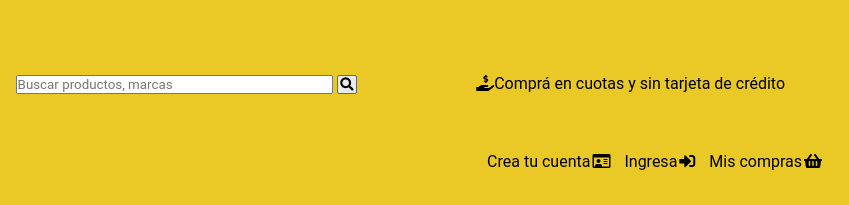
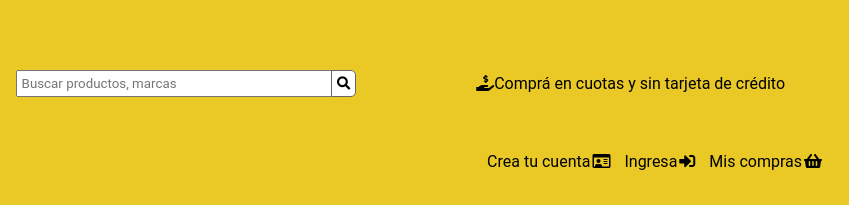
Before and after one commit to Franco-Lopez/mercado-liebre, a website: page views/home.html in a window 1280 px wide. Shown: the top 205 px of the page, 431-1280 px from the left. Drawn offline with Linux system fonts and the light colour scheme.

Commit message:
arregla barra de buscador

```diff
--- a/public/css/header.css
+++ b/public/css/header.css
@@ -16,15 +16,18 @@ header .busquedad{
 }
 header div.busquedad form input{
    width: 80%;
+   padding: 4px;
+
 }
 header div.busquedad form button{
 
-    background-color: var(--Gris-claro);
+    background-color: var(--Blanco);
     border: 1px solid var(--Gris-oscuro);
-    padding: 1px;
-    border-radius: 2px;
+    padding: 5px;
+    margin-left: -6px;
+    border-radius: 0 5px 5px 0;
     color: var(--Negro);
-    width: 20px;
+
 }
 header p{
     font-size: 13px;
```
